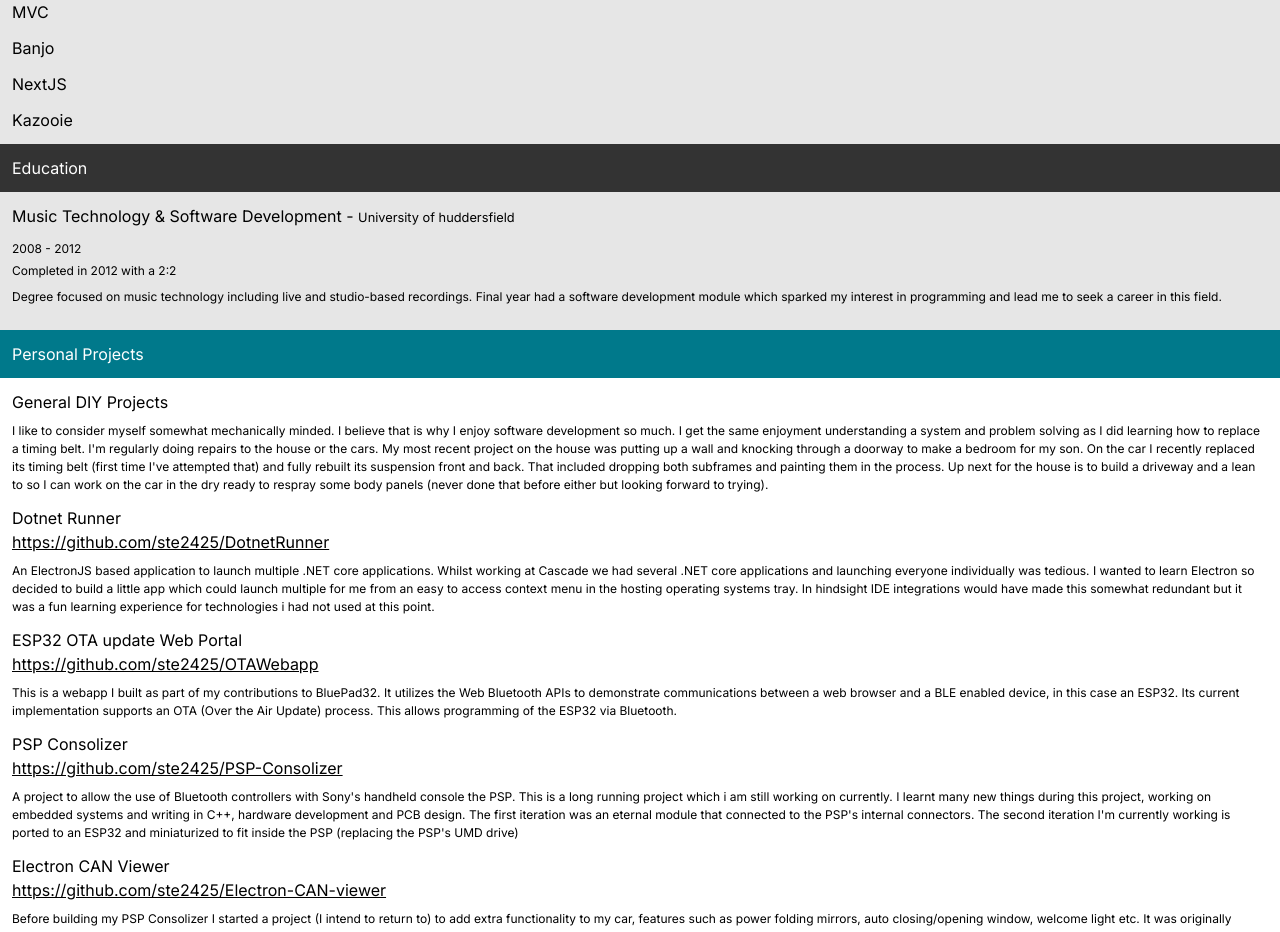
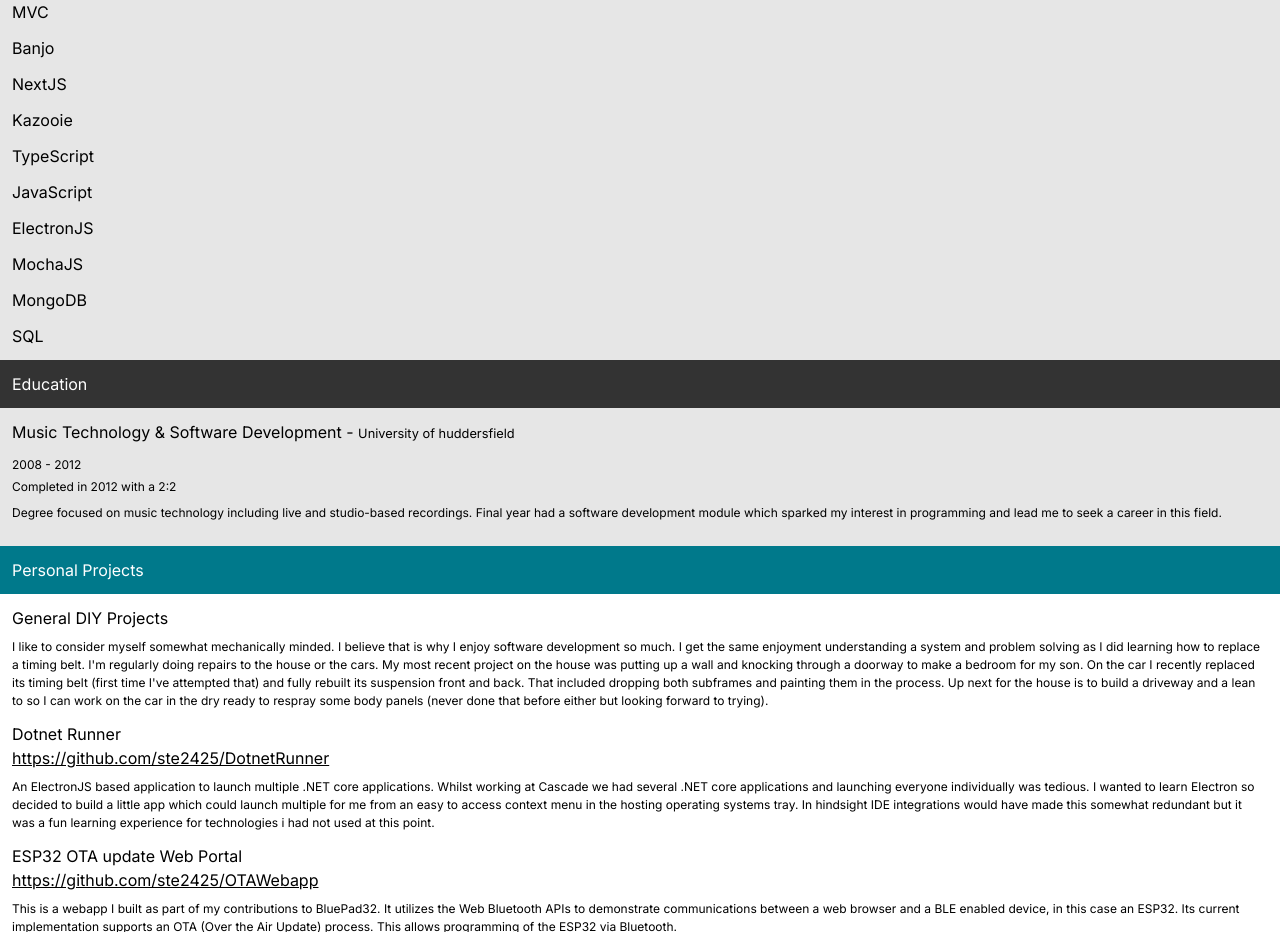
Before and after one commit to ste2425/CV, a Next.js app: page /CV/ in a window 1280 px wide. Shown: the part 1540-2472 px from the top of the page. Built offline with nearby package versions, Linux system fonts and the light colour scheme.

Commit message:
Update cvData.ts

```diff
--- a/src/cvData.ts
+++ b/src/cvData.ts
@@ -25,7 +25,7 @@ export const cvData: ICV = {
         'Currently I\'m back in the .NET world taking ownership of a project to replace an MVC based UI with Angular.',
         'My most recent personal project was the CV you\'re reading now. It is a NextJS based application, built using GitHub Actions. The PDF export is performed with Playwright as part of CI. I have several personal projects which I use to help learn new technologies, or refresh existing technologies, which my day-to-day job doesn\'t allow. Most recently being C++ in an embedded ESP32 environment where I\'m implementing Bluetooth controller support in my Sony PSP. '
     ],
-    knownTechnologies: ['NodeJS', 'NestJS', 'Angular', 'React', '.NET Core', 'MVC', 'Banjo', 'NextJS', 'Kazooie'],
+    knownTechnologies: ['NodeJS', 'NestJS', 'Angular', 'React', '.NET Core', 'MVC', 'Banjo', 'NextJS', 'Kazooie', 'TypeScript', 'JavaScript', 'ElectronJS', 'MochaJS', 'MongoDB', 'SQL'],
     projects: [{
         name: 'General DIY Projects',
         description: 'I like to consider myself somewhat mechanically minded. I believe that is why I enjoy software development so much. I get the same enjoyment understanding a system and problem solving as I did learning how to replace a timing belt. I\'m regularly doing repairs to the house or the cars. My most recent project on the house was putting up a wall and knocking through a doorway to make a bedroom for my son. On the car I recently replaced its timing belt (first time I\'ve attempted that) and fully rebuilt its suspension front and back. That included dropping both subframes and painting them in the process. Up next for the house is to build a driveway and a lean to so I can work on the car in the dry ready to respray some body panels (never done that before either but looking forward to trying).'
```
